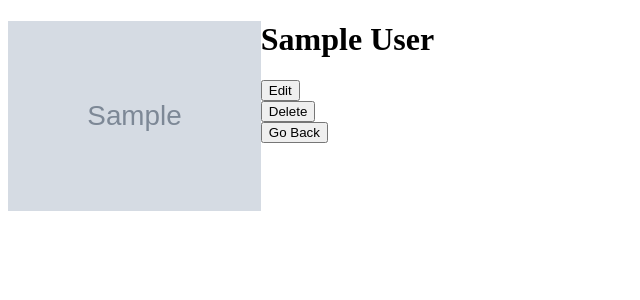
After one commit to bboatright013/blogly, a Flask app: page /users/1 in a window 1280 px wide. The commit adds this page. Shown: the top 300 px of the page, without its empty margins (0-640 px from the left). Run offline with Flask 2, Linux system fonts and the light colour scheme; tables that the repository leaves empty hold one stand-in row (values such as "Sample post"); grey boxes marked "Sample" are stand-in pictures.

Commit message:
working framework established for users to add,edit,delete

```diff
--- a/app.py
+++ b/app.py
@@ -9,10 +9,63 @@ app.config['SQLALCHEMY_TRACK_MODIFICATIONS'] = False
 app.config['SQLALCHEMY_ECHO'] = True
 
 connect_db(app)
+
+from flask_debugtoolbar import DebugToolbarExtension
+app.config['SECRET_KEY'] = "SECRET!"
+debug = DebugToolbarExtension(app)
+
 db.create_all()
 
 
 @app.route('/')
 def root():
+    return redirect('/users')
+
+@app.route('/users')
+def users():
     users = User.query.all()
     return render_template("users_table.html", users = users)
+
+@app.route('/users/new', methods=('POST', 'GET'))
+def add_user():
+    if request.method == 'POST':
+        first_name = request.form['first']
+        last_name = request.form['last']
+        image_url = request.form['pic']
+
+        user = User(first_name=first_name, last_name=last_name, image_url=image_url)
+        db.session.add(user)
+        db.session.commit()
+        return redirect('/users')
+    else:
+        return render_template('add_user.html')
+
+@app.route('/users/<int:user_id>', methods=("POST","GET"))
+def user_detail(user_id):
+    user = User.query.get_or_404(user_id)
+    return render_template("details.html", user=user)
+
+
+@app.route('/users/<int:user_id>/edit', methods=('POST', 'GET'))
+def user_edit(user_id):
+    if request.method == 'POST':
+        first_name = request.form['first']
+        last_name = request.form['last']
+        image_url = request.form['pic']
+
+        user = User.query.get(user_id)
+        user.first_name = first_name
+        user.last_name = last_name
+        user.image_url = image_url
+        db.session.commit()
+        return redirect(f'/users/{user_id}')
+    else:
+        user = User.query.get_or_404(user_id)
+        return render_template("edit_details.html", user=user)
+
+@app.route('/users/<int:user_id>/delete', methods=['POST'])
+def delete(user_id):
+    user = User.query.get_or_404(user_id)
+    db.session.delete(user)
+    db.session.commit()
+    return redirect('/users')
--- /dev/null
+++ b/static/styles.css
@@ -0,0 +1,15 @@
+td img {
+    width: 100px;
+    height: 100px;
+}
+
+
+
+.profile-picture {
+    float: left;
+    width: 20%;
+}
+
+.profile-picture img {
+    max-width: 100%;
+}
--- a/templates/base.html
+++ b/templates/base.html
@@ -9,7 +9,7 @@
         <title>{%block title%}{% endblock %}</title>
         <meta name="description" content="">
         <meta name="viewport" content="width=device-width, initial-scale=1">
-        <link rel="stylesheet" href="">
+        <link rel="stylesheet" href="/static/styles.css">
     </head>
     <body>
         <!--[if lt IE 7]>
--- /dev/null
+++ b/templates/details.html
@@ -0,0 +1,18 @@
+{% extends 'base.html'%}
+{% block title%} User Details {% endblock %}
+
+{%block main%}
+<div class="profile-picture">
+    <img src="{{user.image_url}}">
+</div>
+<h1>{{ user.first_name }} {{user.last_name}}</h1>
+<div class="button-bar">
+    <a href="/users/{{user.id}}/edit"><button>Edit</button></a>
+    <form method="POST" action="/users/{{user.id}}/delete">
+        <button>Delete</button>
+    </form>
+    <a href="/"><button>Go Back</button></a>
+
+</div>
+
+{% endblock %}
```
Also changed, not shown: templates/add_user.html (added, +12 -0 lines), templates/edit_details.html (added, +13 -0 lines), templates/users_table.html (+12 -7 lines), test.py (added, +72 -0 lines).
